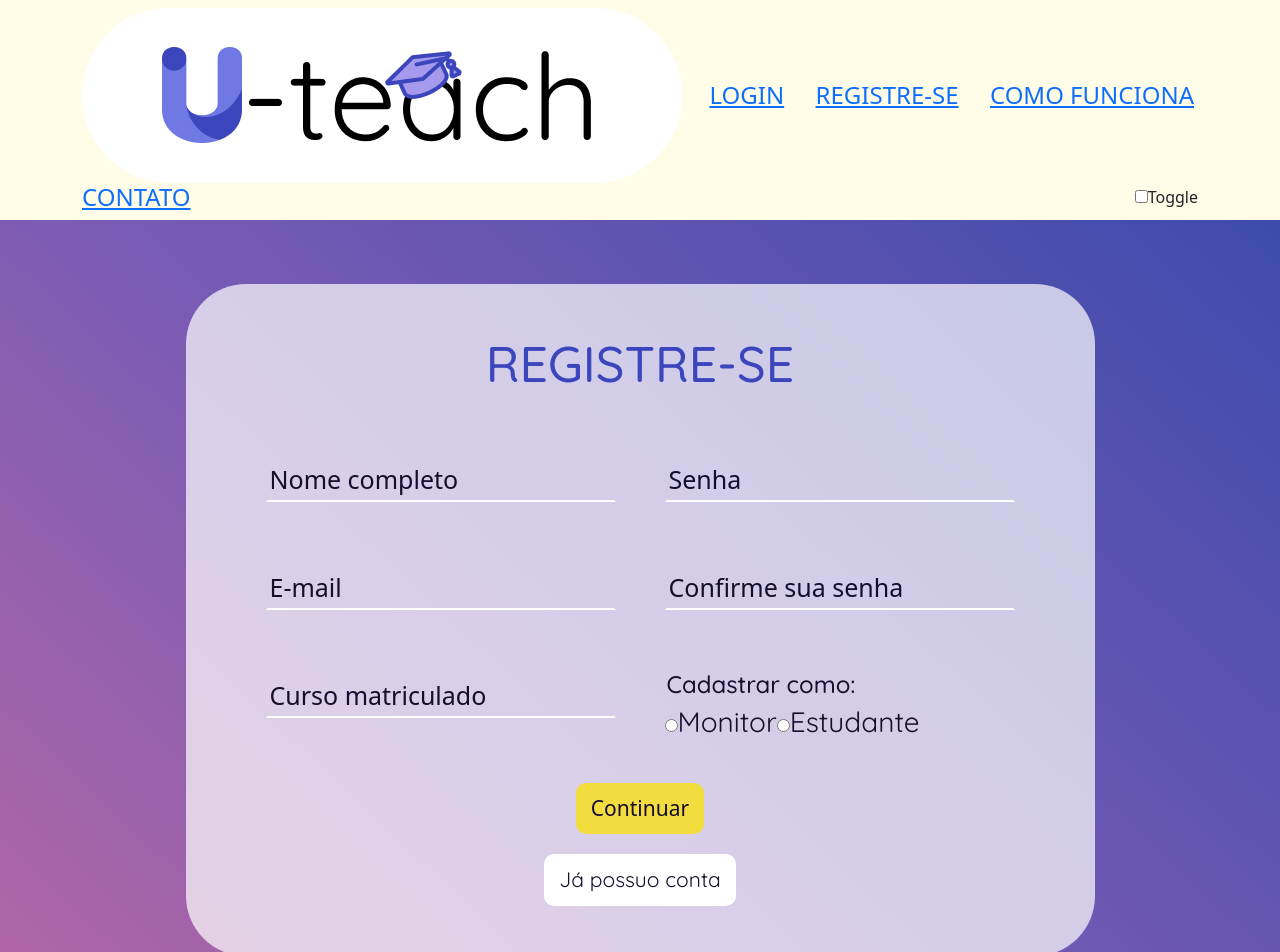
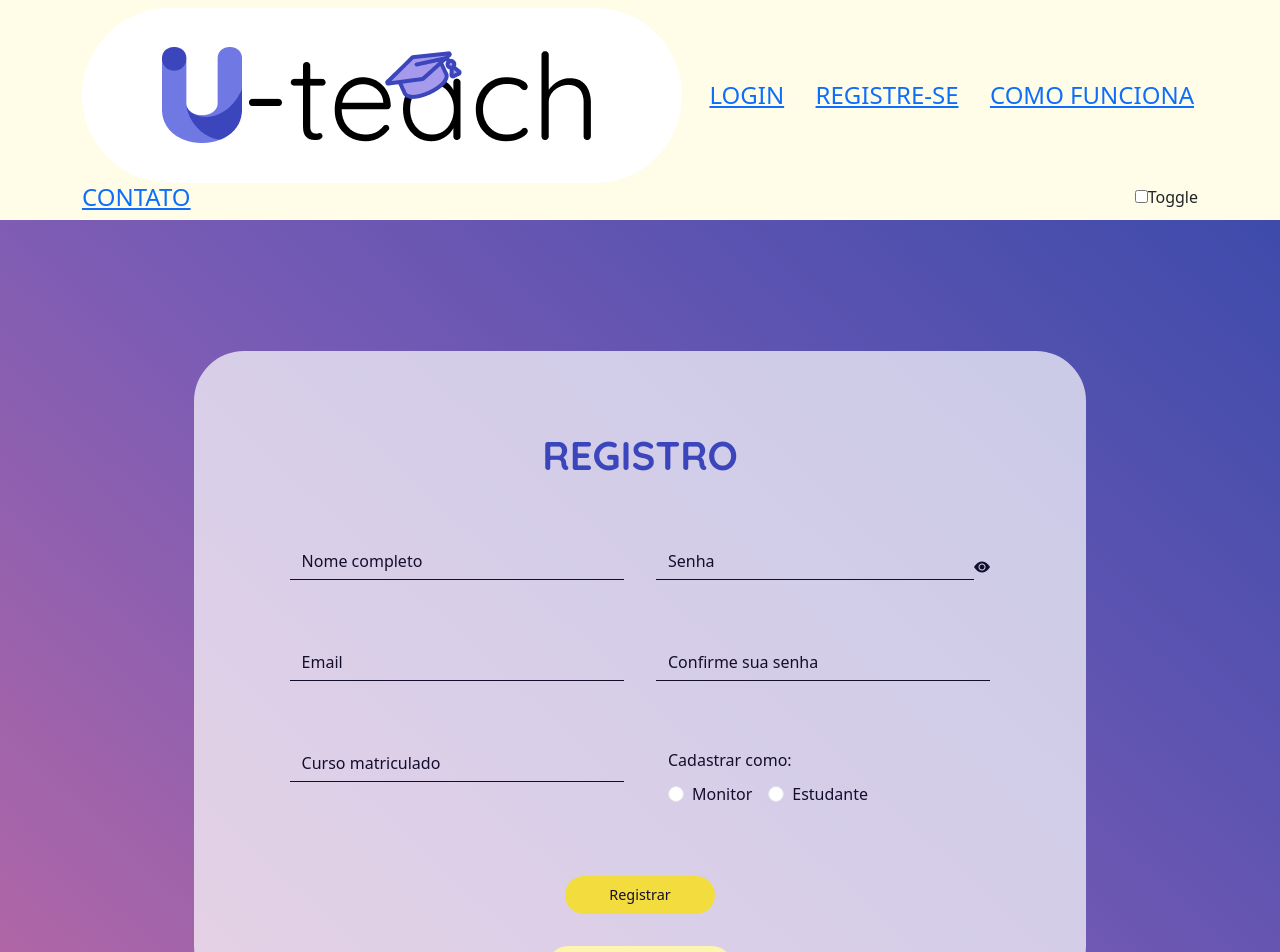
Before and after one commit to rafakid01/PROJETO_INTEGRADOR, an Angular app in the folder projeto-angular/: page /register in a window 1280 px wide. Shown: the top 952 px of the page. Built offline with nearby package versions, Linux system fonts and the light colour scheme.

Commit message:
etapa final html e css registro

```diff
--- a/projeto-angular/src/app/components/register/register.component.css
+++ b/projeto-angular/src/app/components/register/register.component.css
@@ -3,23 +3,31 @@
 /* ESTRUTURAÇÃO MAIN */
 
 main {
+    padding-top: 7em;
     background-color: #b467a5;
     background-image: linear-gradient(43deg, #b467a5 0%, #785bb5 46%, #3e4bab 100%);
-    background-repeat: no-repeat;
     width: 100%;
     height: 100vh;
+}
+
+/* CENTRALIZAÇÃO DO CONTAINER DE REGISTRO E PASSAGEM DO TAMANHO */
+
+.container {
     display: flex;
     justify-content: center;
     align-items: center;
-    margin: auto;
-    font-size: 28px;
+    height: 90%;
+    margin-top: 2em;
 }
 
-.formulario {
-    display: flex;
-    justify-content: center;
-    align-items: center;
+.register-container {
+    width: 80%;
+    padding: 5em 5em .5em 5em;
+    border-radius: 50px;
+    background-color: var(--detail-five-color);
 }
+
+/* CONTAINER DO TITULO */
 
 .title-container {
     display: flex;
@@ -28,18 +36,144 @@ main {
 }
 
 .title {
-
     color: var(--detail-one-color);
     font-family: "Quicksand";
     font-weight: bold;
 }
 
+/* CONTAINER GERAL DOS DADOS */
+
+.data-container {
+    display: grid;
+    grid-template-columns: 1fr 1fr;
+}
+
+.data-container>div {
+    padding: 2em 1em;
+}
+
+/* CONTAINER DO DADO DE SENHA */
+
+.pass-container {
+    display: flex;
+}
+
+.password {
+    width: 95%;
+}
+
+.visibility-container {
+    width: 5%;
+    display: flex;
+    justify-content: center;
+    align-items: flex-end;
+}
+
+.visibility-container button {
+    background-color: transparent;
+    border: none;
+    border-radius: 50%;
+}
+
+/* INPUTS DE EMAIL E SENHA */
+
+.form-control {
+    border-radius: 0px;
+    border: 1px solid var(--text-one-color);
+    border-left: none;
+    border-right: none;
+    border-top: none;
+    background-color: transparent;
+    text-overflow: ellipsis;
+    box-shadow: none;
+}
+
+label,
+.form-control,
+.form-control::placeholder,
+button:hover,
+.forget-pass:active,
+.no-account:active,
+button,
+.button-login-container button,
+.h6 {
+    color: var(--text-one-color);
+}
+
+.btn {
+    position: relative;
+    bottom: 0;
+    transition: all 250ms ease;
+}
+
+.btn:hover {
+    bottom: .5em;
+    transition: bottom 250ms ease;
+}
+
+/* CONTAINER DO DADO DE CATEGORIA */
+
+.cat-title-container,
+.category-input-container {
+    padding: 0.375rem 0.75rem;
+    font-size: 1rem;
+}
+
+.category-input-container {
+    display: flex;
+}
+
+
+.category-input-container>div {
+    margin-right: 1em;
+    display: flex;
+}
+
+.category-input-container>div input {
+    margin-right: .5em;
+}
+
+/* BOTAO DE ENTRADA LOGIN */
+
+.button-register-container {
+    display: flex;
+    justify-content: center;
+    padding: 2em 0;
+}
+
+.button-register-container button {
+    background-color: var(--detail-two-color);
+    padding: .5em 3em;
+    font-size: calc(1vw + .1em);
+    border-radius: 20px;
+}
+
+/* CONTAINER BOTAO NA BASE */
+
+.button-bottom-container {
+    display: flex;
+    justify-content: center;
+    align-items: center;
+}
+
+.already-account {
+    background-color: var(--detail-three-color);
+    border-radius: 20px;
+    padding: .5em 2em;
+}
+
+/* ______________________________________________________ */
+
+.formulario {
+    display: flex;
+    justify-content: center;
+    align-items: center;
+}
+
 .box {
-    /* background: rgba(255, 255, 255, 0.7); */
     background: var(--detail-five-color);
     padding: 50px 80px;
     border-radius: 60px;
-    /* width: 80%; */
 }
 
 .input-group {
@@ -148,8 +282,3 @@ label {
     font-size: 28px;
     width: 350px;
 }
-
-::placeholder {
-    color: var(--title-color);
-    font-size: 25px;
-}
--- a/projeto-angular/src/app/components/register/register.component.html
+++ b/projeto-angular/src/app/components/register/register.component.html
@@ -1,103 +1,86 @@
 <main>
-  <div class="father">
-    <div class="formulario">
-      <form action="#" class="">
   <div class="container">
-          <div class="group-of-inputs">
-            <div class="box" id="onlybox">
-              <div id="cadastrese">
-                <div title="title">
-                  <h1 id="cadastrese-text">REGISTRE-SE</h1>
+    <div class="register-container">
+      <div class="title-container">
+        <h1 class="title">{{ "Registro" | uppercase }}</h1>
+      </div>
+      <div class="data-container">
+        <!-- CONTAINER NOME -->
+        <div class="name-container">
+          <input
+            placeholder="Nome completo"
+            type="text"
+            class="form-control name"
+          />
+        </div>
+        <!-- CONTAINER SENHA -->
+        <div class="pass-container">
+          <input
+            placeholder="Senha"
+            [type]="typeInputPass"
+            class="form-control password"
+          />
+          <div class="visibility-container">
+            <button class="" (click)="changeVisibility()">
+              <i [class]="typeEye"></i>
+            </button>
           </div>
         </div>
-              <div class="input-group">
-                <div class="group-one">
-                  <div class="input-box">
+        <!-- CONTAINER EMAIL -->
+        <div class="email-container">
+          <input placeholder="Email" type="email" class="form-control email" />
+        </div>
+        <!-- CONTAINER CONFIRMAÇÃO SENHA -->
+        <div class="confirm-pass-container">
           <input
-                      id="name"
-                      type="text"
-                      name="name"
-                      placeholder="Nome completo"
-                      required
+            placeholder="Confirme sua senha"
+            [type]="typeInputPass"
+            class="form-control con-password"
           />
         </div>
-                  <div class="input-box">
-                    <label for="email"></label>
+        <!-- CONTAINER CURSO -->
+        <div class="course-container">
           <input
-                      id="email"
-                      type="email"
-                      name="email"
-                      placeholder="E-mail"
-                      required
+            type="text"
+            placeholder="Curso matriculado"
+            class="form-control name"
           />
         </div>
-                  <div class="input-box">
-                    <label for="curso"></label>
+        <!-- CONTAINER CATEGORIA -->
+        <div class="category-container">
+          <div class="cat-title-container">
+            <p class="h6 cat-title">Cadastrar como:</p>
+          </div>
+          <div class="category-input-container">
+            <div class="monitor-container">
               <input
-                      id="curso"
-                      type="text"
-                      name="curso"
-                      placeholder="Curso matriculado"
-                      required
-                    />
-                  </div>
-                </div>
-                <div class="group-two">
-                  <div class="input-box">
-                    <label for="password"></label>
-                    <input
-                      id="password"
-                      type="password"
-                      name="password"
-                      placeholder="Senha"
-                      required
-                    />
-                  </div>
-                  <div class="input-box">
-                    <label for="comfirmpasseord"></label>
-                    <input
-                      id="comfirmpasseord"
-                      type="password"
-                      name="comfirmpasseord"
-                      placeholder="Confirme sua senha"
-                      required
-                    />
-                  </div>
-                  <h4 id="cadastrar">Cadastrar como:</h4>
-                  <div class="monitor_ou_estudante">
-                    <div class="gender-title"></div>
-                    <div class="gender-group">
-                      <div class="gender-input">
-                        <input
+                class="form-check-input"
                 type="radio"
                 id="monitor"
                 name="study_or_monitor"
               />
               <label for="monitor">Monitor</label>
+            </div>
+            <div class="student-container">
               <input
+                class="form-check-input"
                 type="radio"
                 id="student"
                 name="study_or_monitor"
               />
               <label for="student">Estudante</label>
             </div>
-                      <div class="gender-input"></div>
+          </div>
+        </div>
+      </div>
+      <div class="button-register-container">
+        <button class="btn">Registrar</button>
+      </div>
+      <div class="button-bottom-container">
+        <div class="already-account-container">
+          <button class="already-account btn">Já possuo conta</button>
         </div>
       </div>
     </div>
   </div>
-              <div class="buttons">
-                <div class="continue-button">
-                  <button class="continue">Continuar</button>
-                </div>
-                <div class="login-button">
-                  <button class="login" href="#">Já possuo conta</button>
-                </div>
-              </div>
-            </div>
-          </div>
-        </div>
-      </form>
-    </div>
-  </div>
 </main>
--- a/projeto-angular/src/app/components/register/register.component.ts
+++ b/projeto-angular/src/app/components/register/register.component.ts
@@ -1,10 +1,23 @@
-import { Component } from '@angular/core';
+import { Component, OnInit } from '@angular/core';
 
 @Component({
   selector: 'app-register',
   templateUrl: './register.component.html',
-  styleUrls: ['./register.component.css']
+  styleUrls: ['./register.component.css'],
 })
-export class RegisterComponent {
+export class RegisterComponent implements OnInit {
+  typeInputPass: string = 'password';
+  typeEye: string = 'bi bi-eye-fill';
 
+  ngOnInit(): void {}
+
+  changeVisibility() {
+    this.typeInputPass == 'password'
+      ? (this.typeInputPass = 'text')
+      : (this.typeInputPass = 'password');
+
+    this.typeEye == 'bi bi-eye-fill'
+      ? (this.typeEye = 'bi bi-eye-slash-fill')
+      : (this.typeEye = 'bi bi-eye-fill');
+  }
 }
```
Lines whose indentation alone changed are shown as unchanged.
